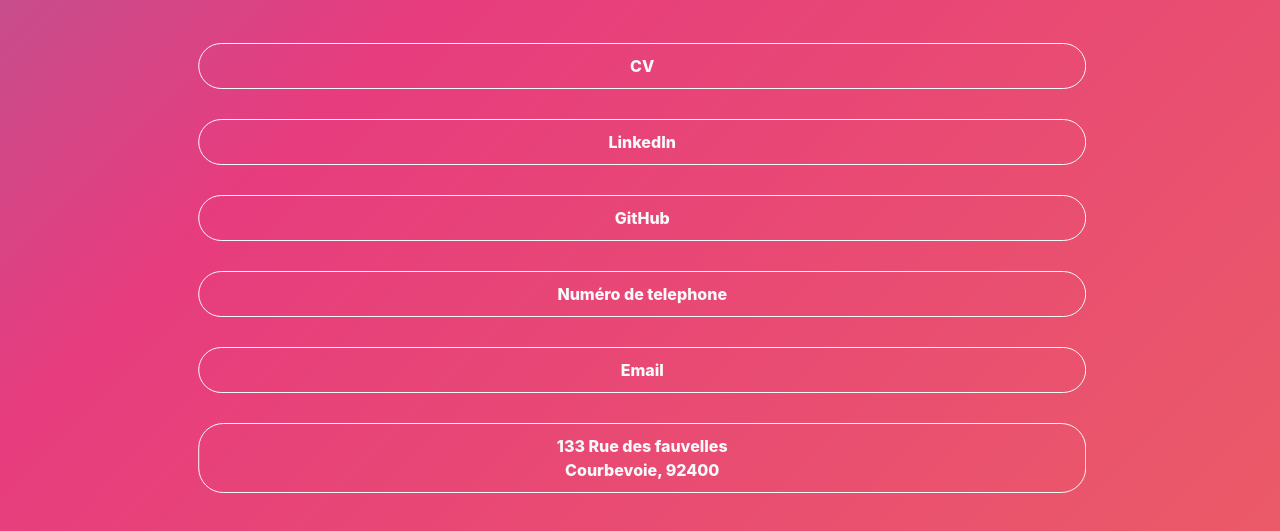
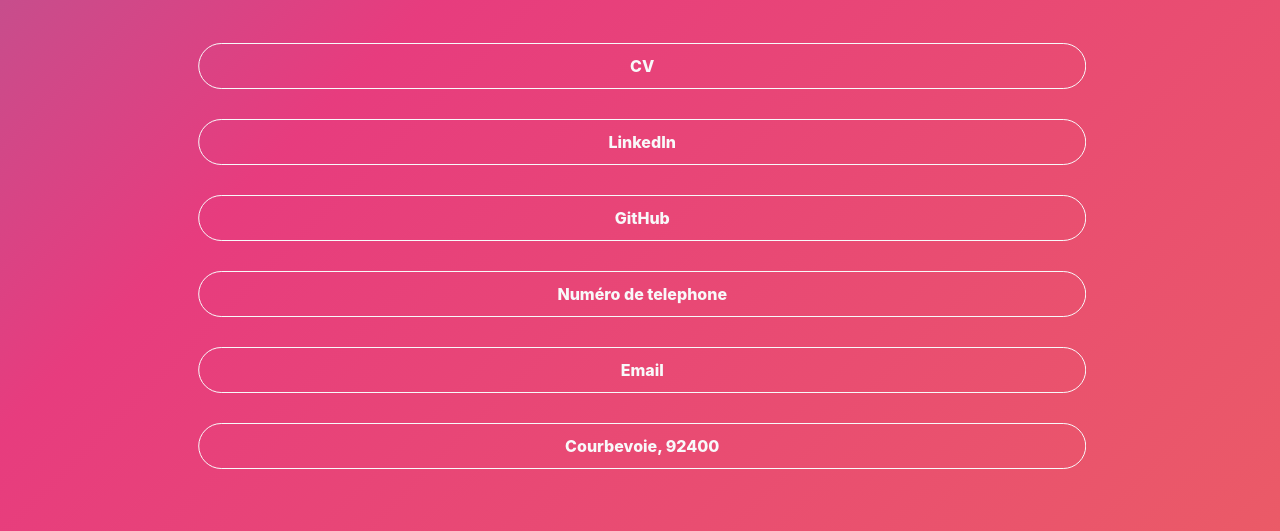
Before and after one commit to karim-jendoubi/link, a plain HTML site: page index.html in a window 1280 px wide. Shown: the part 269-800 px from the top of the page. Drawn offline with nearby package versions, Linux system fonts and the light colour scheme.

Commit message:
Update index.html

```diff
--- a/index.html
+++ b/index.html
@@ -70,7 +70,7 @@
         <div class="col-xs-12">
             <div class="text-center">
                 <div style="padding-bottom: 30px;">
-                    <button type="button" class="btn btn-outline-light shake" style="width: 80%; padding-top:10px; padding-bottom:10px; font-weight: 800; border-radius: 25px;">133 Rue  des fauvelles <br> Courbevoie, 92400</button>
+                    <button type="button" class="btn btn-outline-light shake" style="width: 80%; padding-top:10px; padding-bottom:10px; font-weight: 800; border-radius: 25px;">Courbevoie, 92400</button>
                 </div>
             </div>
         </div>
```
